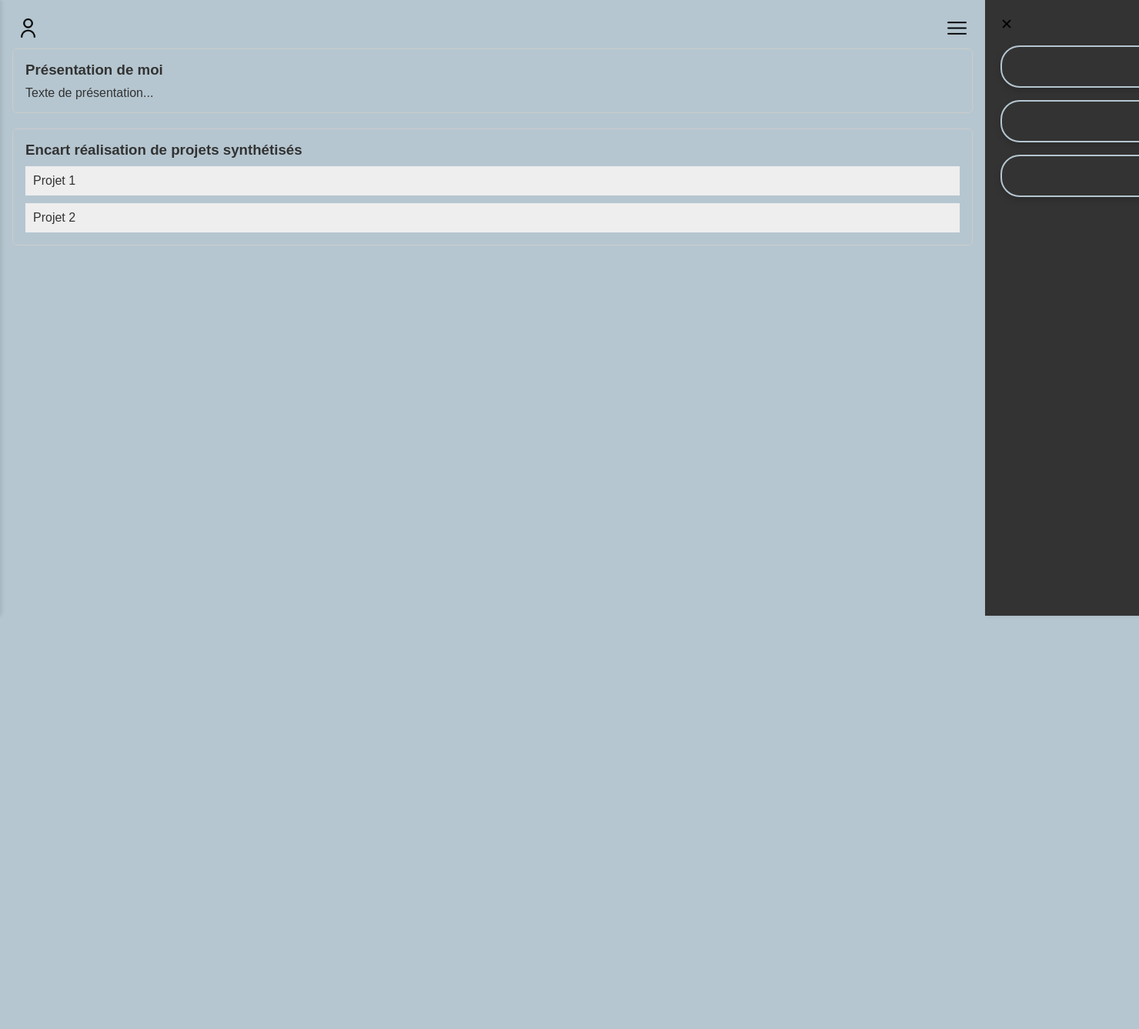
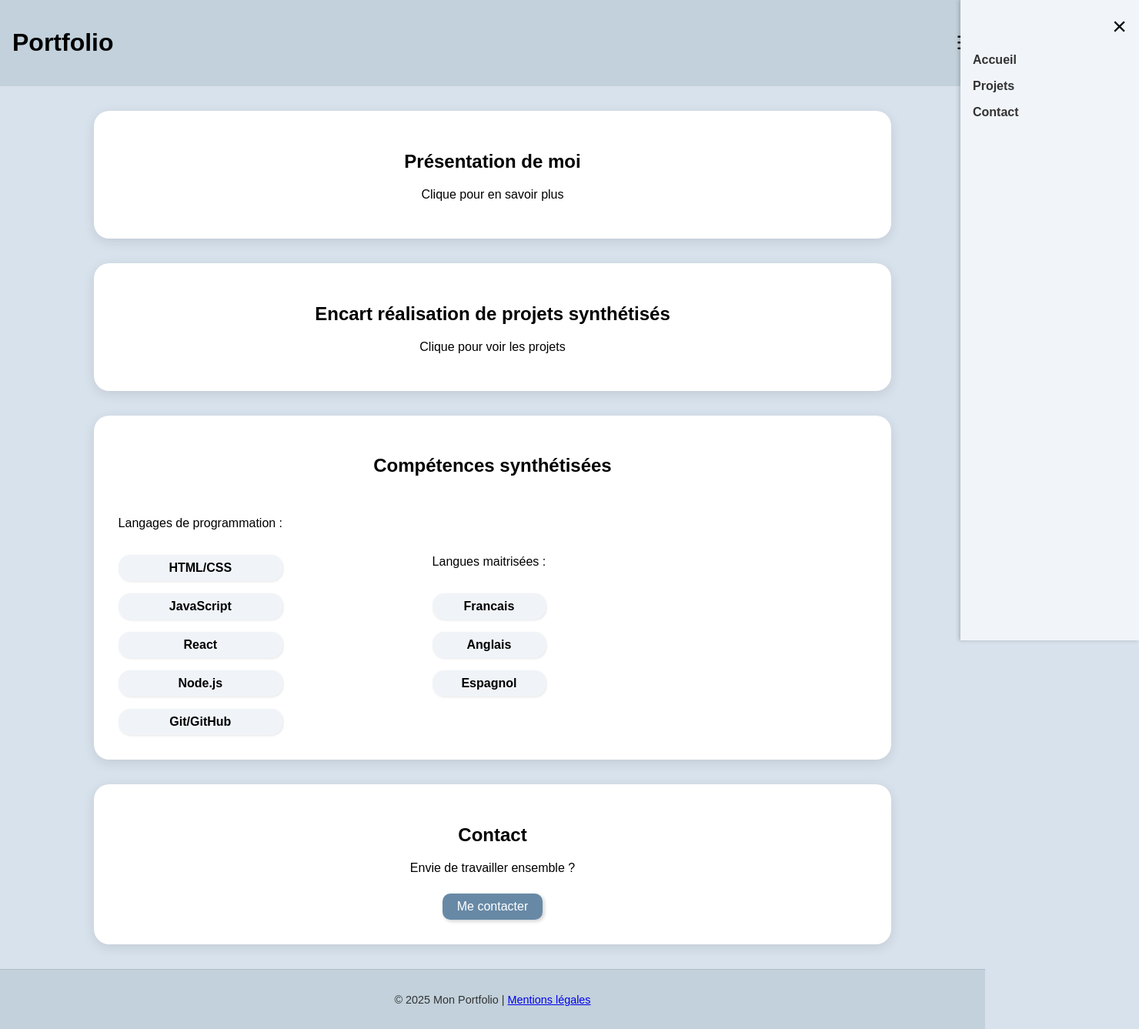
Before and after one commit to Aminne629/portfolio, a plain HTML site: page index.html in a window 1280 px wide. Shown: the whole page at 77% size, 1480 px wide, since content can reach past the window. Before the commit the page ends 800 px from the top, so only its background shows below. Drawn offline with Linux system fonts and the light colour scheme.

Commit message:
beaucoup dajouts

```diff
--- a/index.html
+++ b/index.html
@@ -3,48 +3,87 @@
 <head>
   <meta charset="UTF-8" />
   <meta name="viewport" content="width=device-width, initial-scale=1.0" />
-  <title>Portfolio Mobile</title>
+  <title>Portfolio</title>
   <link rel="stylesheet" href="style.css" />
 </head>
 <body>
-  <!-- Menu gauche : Profil -->
-  <aside id="menu-gauche" class="side-menu">
-    <button class="close-btn" onclick="toggleMenuGauche()">✕</button>
-    <h2>À propos de moi</h2>
-    <p>Ici tu peux écrire une version plus complète de ta présentation personnelle.</p>
-  </aside>
+  <header>
+    <h1>Portfolio</h1>
+    <div class="hamburger" id="hamburger-btn">☰</div>
+    <nav id="side-menu">
+      <span id="close-menu">&times;</span>
+      <ul>
+        <li><a href="#">Accueil</a></li>
+        <li><a href="projets.html">Projets</a></li>
+        <li><a href="contact.html">Contact</a></li>
+      </ul>
+    </nav>
+  </header>
 
-  <!-- Menu droite : Navigation -->
-  <aside id="menu-droite" class="side-menu right">
-    <button class="close-btn" onclick="toggleMenuDroite()">✕</button>
-    <nav>
-      <a href="#presentation">Présentation</a>
-      <a href="#projets">Projets</a>
-      <a href="#contact">Contact</a>
-    </nav>
-  </aside>
+  <main>
+    <section class="card" id="presentation-card">
+      <h2>Présentation de moi</h2>
+      <p>Clique pour en savoir plus</p>
+    </section>
 
-  <!-- Contenu principal -->
-  <div class="container">
-    <header>
-      <button class="icon-btn" onclick="toggleMenuGauche()"><img src="img/utilisateur.png" alt=""></button>
-      <button class="icon-btn right" onclick="toggleMenuDroite()"><img src="img/burger.png" alt=""></button>
-    </header>
+    <section class="card" id="projets-card">
+      <h2>Encart réalisation de projets synthétisés</h2>
+      <p>Clique pour voir les projets</p>
+    </section>
 
-    <main>
-      <section class="card" id="presentation">
-        <h3>Présentation de moi</h3>
-        <p>Texte de présentation...</p>
-      </section>
+    <section class="card" id="skills-card">
+      <h2>Compétences synthétisées</h2>
+      <div id="list-container">
+        <ul class="skills-list">
+          <p>Langages de programmation :</p>
+          <li>HTML/CSS</li>
+          <li>JavaScript</li>
+          <li>React</li>
+          <li>Node.js</li>
+          <li>Git/GitHub</li>
+        </ul>
+        <ul class = "language-list">
+          <p>Langues maitrisées : </p>
+          <li>Francais</li>
+          <li>Anglais</li>
+          <li>Espagnol</li>
+        </ul>
+      </div>
+    </section>
 
-      <section class="card" id="projets">
-        <h3>Encart réalisation de projets synthétisés</h3>
-        <div class="project-preview">
-          <div class="project" onclick="zoomProject(this)">Projet 1</div>
-          <div class="project" onclick="zoomProject(this)">Projet 2</div>
-        </div>
-      </section>
-    </main>
+    <section class="card" id="contact-card">
+      <h2>Contact</h2>
+      <p>Envie de travailler ensemble ?</p>
+      <a class="btn" href="contact.html">Me contacter</a>
+    </section>
+  </main>
+
+  <footer>
+    <p>© 2025 Mon Portfolio | <a href="#">Mentions légales</a></p>
+  </footer>
+
+  <!-- Modal Présentation -->
+  <div class="modal" id="modal-presentation">
+    <div class="modal-content">
+      <span class="close" data-close="modal-presentation">&times;</span>
+      <h2>À propos de moi</h2>
+      <p>Ici tu peux mettre une description plus complète de toi.</p>
+      <a class="btn" href="contact.html">Me contacter</a>
+    </div>
+  </div>
+
+  <!-- Modal Projets -->
+  <div class="modal" id="modal-projets">
+    <div class="modal-content">
+      <span class="close" data-close="modal-projets">&times;</span>
+      <h2>Projets récents</h2>
+      <div class="project-list">
+        <div class="project">Projet 1</div>
+        <div class="project">Projet 2</div>
+        <div class="project">Projet 3</div>
+      </div>
+      <a class="btn" href="projets.html">Voir plus</a>
+    </div>
   </div>
 
   <script src="script.js"></script>
--- a/script.js
+++ b/script.js
@@ -1,11 +1,47 @@
-function toggleMenuGauche() {
-    document.getElementById('menu-gauche').classList.toggle('open');
+// JavaScript pour gérer le menu horizontal et les modales
+
+// Menu hamburger
+const hamburgerBtn = document.getElementById('hamburger-btn');
+const sideMenu = document.getElementById('side-menu');
+const closeMenuBtn = document.getElementById('close-menu');
+
+hamburgerBtn.addEventListener('click', () => {
+  sideMenu.classList.add('active');
+});
+
+if (closeMenuBtn) {
+  closeMenuBtn.addEventListener('click', () => {
+    sideMenu.classList.remove('active');
+  });
+}
+
+// Modales
+const presentationCard = document.getElementById('presentation-card');
+const projetsCard = document.getElementById('projets-card');
+const modalPresentation = document.getElementById('modal-presentation');
+const modalProjets = document.getElementById('modal-projets');
+
+presentationCard.addEventListener('click', () => {
+  modalPresentation.style.display = 'flex';
+});
+
+projetsCard.addEventListener('click', () => {
+  modalProjets.style.display = 'flex';
+});
+
+// Fermeture des modales
+const closeButtons = document.querySelectorAll('.close');
+
+closeButtons.forEach(button => {
+  button.addEventListener('click', () => {
+    const modalId = button.getAttribute('data-close');
+    document.getElementById(modalId).style.display = 'none';
+  });
+});
+
+// Fermer les modales en cliquant en dehors du contenu
+window.addEventListener('click', (e) => {
+  if (e.target.classList.contains('modal')) {
+    e.target.style.display = 'none';
   }
-
-  function toggleMenuDroite() {
-    document.getElementById('menu-droite').classList.toggle('open');
-  }
-
-  function zoomProject(element) {
-    element.classList.toggle('zoomed');
-  }
+});
--- a/style.css
+++ b/style.css
@@ -1,153 +1,186 @@
-/* Reset */
-* {
+body {
   margin: 0;
-    padding: 0;
-    box-sizing: border-box;
+  font-family: sans-serif;
+  background-color: #d8e2ec;
 }
 
-  body {
-    font-family: sans-serif;
-    background-color: #fff;
-    color: #333;
-    background-color: #b5c6d0;
-
-  }
-
-  .container {
-    padding: 16px;
-  }
-
-  /* Header */
 header {
   display: flex;
   justify-content: space-between;
   align-items: center;
-    padding: 8px;
+  padding: 1rem;
+  background-color: #c2d1db;
+  position: relative;
 }
 
-  /* Icon buttons */
-  .icon-btn {
+.hamburger {
+  cursor: pointer;
   font-size: 1.5rem;
-    background: none;
-    border: none;
+}
+
+#side-menu {
+  position: absolute;
+  top: 0;
+  right: -200px;
+  width: 200px;
+  height: 100vh;
+  background-color: #f1f5f9;
+  transition: right 0.3s ease;
+  padding: 1rem;
+  box-shadow: -2px 0 5px rgba(0, 0, 0, 0.2);
+  z-index: 10;
+}
+
+#side-menu.open {
+  right: 0;
+}
+
+#side-menu ul {
+  list-style: none;
+  padding: 0;
+}
+
+#side-menu li {
+  margin: 1rem 0;
+}
+
+#side-menu a {
+  text-decoration: none;
+  color: #333;
+  font-weight: 600;
+}
+
+#close-menu {
+  font-size: 2rem;
+  cursor: pointer;
+  display: block;
+  text-align: right;
+  margin-bottom: 1rem;
+}
+
+main {
+  display: flex;
+  flex-direction: column;
+  align-items: center;
+  gap: 2rem;
+  margin: 2rem;
+}
+
+.card {
+  width: 80%;
+  padding: 2rem;
+  background-color: #fff;
+  border-radius: 20px;
+  box-shadow: 0 4px 15px rgba(0, 0, 0, 0.1);
+  cursor: pointer;
+  transition: transform 0.2s ease;
+  text-align: center;
+}
+
+.card:hover {
+  transform: scale(1.02);
+}
+
+.modal {
+  display: none;
+  position: fixed;
+  top: 0;
+  left: 0;
+  width: 100vw;
+  height: 100vh;
+  background-color: rgba(0, 0, 0, 0.5);
+  justify-content: center;
+  align-items: center;
+  z-index: 20;
+}
+
+.modal-content {
+  background-color: #fff;
+  padding: 2rem;
+  border-radius: 15px;
+  width: 90%;
+  max-width: 600px;
+  position: relative;
+  animation: fadeIn 0.3s ease;
+}
+
+@keyframes fadeIn {
+  from { transform: scale(0.95); opacity: 0; }
+  to { transform: scale(1); opacity: 1; }
+}
+
+.close {
+  position: absolute;
+  top: 1rem;
+  right: 1rem;
+  font-size: 2rem;
   cursor: pointer;
 }
 
-  .icon-btn.right {
-    margin-left: auto;
+.btn {
+  display: inline-block;
+  margin-top: 1rem;
+  padding: 0.5rem 1.2rem;
+  background-color: #6789a6;
+  color: white;
+  text-decoration: none;
+  border-radius: 10px;
+  box-shadow: 2px 2px 5px rgba(0, 0, 0, 0.2);
 }
 
-  /* Side menus */
-  .side-menu {
-    position: fixed;
-    top: 0;
-    bottom: 0;
-    width: 70%;
-    max-width: 300px;
-    background-color: #f9f9f9;
-    box-shadow: 2px 0 5px rgba(0,0,0,0.1);
-    padding: 20px;
-    transform: translateX(-100%);
-    transition: transform 0.3s ease;
-    z-index: 999;
-  }
-
-  .side-menu.right {
-    right: 0;
-    left: auto;
-    transform: translateX(100%);
-  }
-
-  .side-menu.open {
-    transform: translateX(0);
-  }
-
-  .close-btn {
-    background: none;
-    border: none;
-    font-size: 1.2rem;
-    margin-bottom: 1rem;
-    cursor: pointer;
-  }
-
-  /* Cards */
-  .card {
-    border: 1px solid #ccc;
-    border-radius: 6px;
-    padding: 16px;
-    margin-bottom: 20px;
-  }
-
-  .card h3 {
-    margin-bottom: 10px;
-  }
-
-  /* Projects */
-  .project-preview {
+.project-list {
   display: flex;
   flex-direction: column;
-    gap: 10px;
+  gap: 0.5rem;
+  margin-top: 1rem;
 }
 
 .project {
-    background-color: #eee;
-    padding: 10px;
-    cursor: pointer;
-    transition: transform 0.2s;
+  background-color: #e2e8f0;
+  padding: 0.7rem;
+  border-radius: 10px;
+  box-shadow: inset 0 1px 3px rgba(0, 0, 0, 0.1);
 }
 
-  .project:hover {
-    transform: scale(1.02);
+#skills-card ul {
+  list-style: none;
+  padding: 0;
+  margin: 1rem 0 0 0;
+  display: flex;
+  flex-wrap: wrap;
+  justify-content: center;
+  gap: 1rem;
+  flex-direction: column;
 }
 
-  .project.zoomed {
-    transform: scale(1.2);
-    background-color: #ddd;
+#skills-card li {
+  background-color: #f0f4f8;
+  padding: 0.5rem 1rem;
+  border-radius: 15px;
+  box-shadow: 1px 1px 3px rgba(0, 0, 0, 0.1);
+  font-weight: 600;
 }
 
-  img{
-    width: 25px;
-    height: 25px;
+#list-container{
+  display: flex;
+  flex-direction: row;
+  gap: 20%;
 }
 
-
-  #menu-gauche{
-    background-color: #333;
+#list-container>p{
+  font-size: 2rem;
 }
 
-  #menu-droite{
-    background-color: #333;
-
+#contact-card p {
+  margin: 0.5rem 0;
 }
 
-  #menu-droite > nav {
-  display: flex;
-  flex-direction: column;
-  gap: 1rem; /* ajoute un espace entre les liens */
-  width: 50vw;
-  height: 100vh;
+footer {
+  background-color: #c2d1db;
+  text-align: center;
+  padding: 1rem;
+  font-size: 0.9rem;
+  color: #333;
+  margin-top: 2rem;
+  border-top: 1px solid #b0bec5;
 }
-
-/* Cible les liens <a> dans la nav */
-#menu-droite > nav a {
-  text-decoration: none;
-  color: grey; /* ou la couleur que tu veux */
-  font-size: 1.1rem;
-  font-weight: 600;
-  border: #b5c6d0 solid 2px;
-  text-align: center;
-  padding: 15px;
-  border-radius: 25px;
-
-  /* Shadow stylée */
-  box-shadow: 0 4px 8px rgba(0, 0, 0, 0.15);
-  transition: transform 0.2s ease, box-shadow 0.2s ease;
-}
-
-/* Effet au survol */
-#menu-droite > nav a:hover {
-  color: #f1f3f5;
-  text-decoration: underline; /* ou none si tu veux rien */
-  transform: translateY(-2px);
-  box-shadow: 0 6px 12px rgba(0, 0, 0, 0.2);
-}
```
Lines whose indentation alone changed are shown as unchanged.
